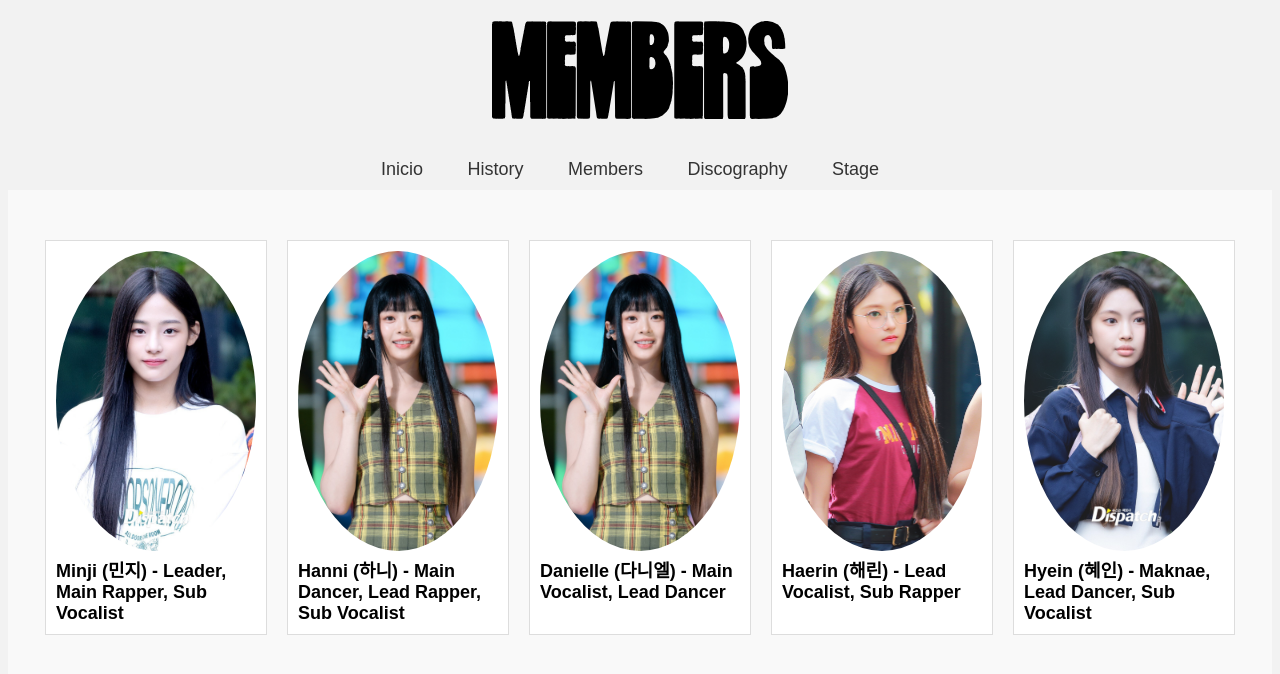
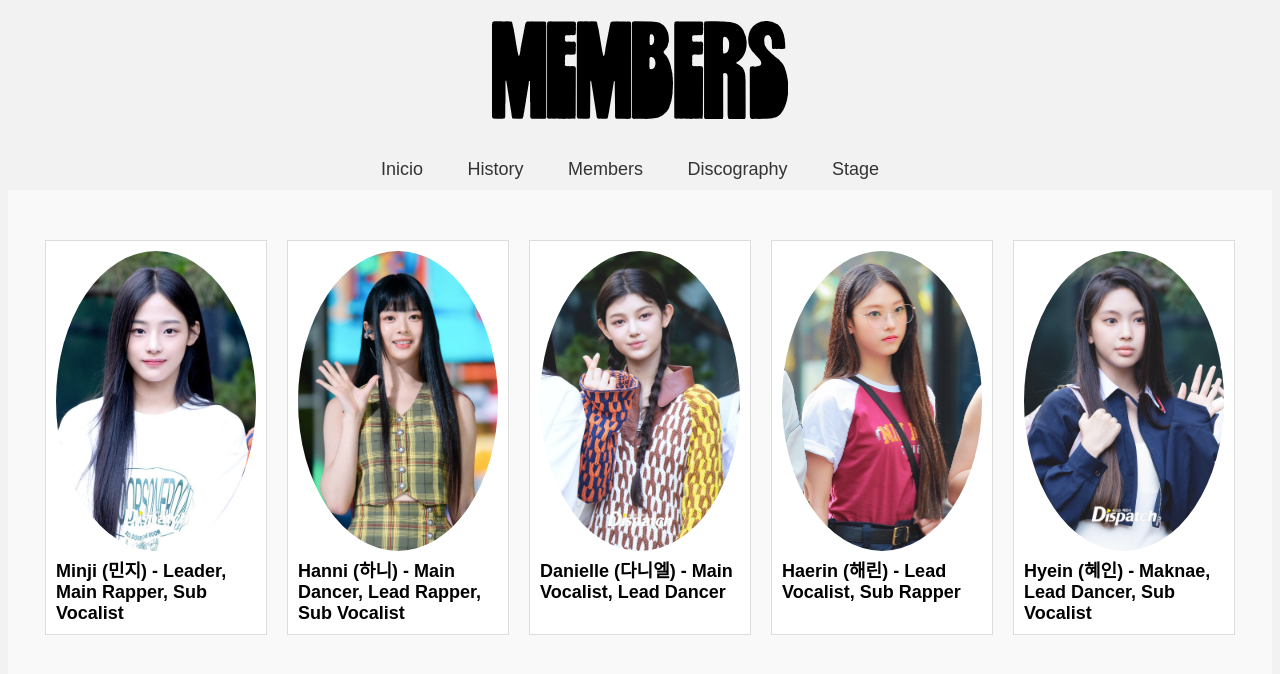
Before and after one commit to Fochoa24/newjeanspage, a plain HTML site: page pages/members.html in a window 1280 px wide. Drawn offline with Linux system fonts and the light colour scheme.

Commit message:
last fixed

```diff
--- a/pages/members.html
+++ b/pages/members.html
@@ -29,7 +29,7 @@
         Hanni (하니) - Main Dancer, Lead Rapper, Sub Vocalist
       </li>
       <li>
-        <img src="../images/members/Hanni.jpeg" alt="Danielle">
+        <img src="../images/members/Danielle.jpeg" alt="Danielle">
         Danielle (다니엘) - Main Vocalist, Lead Dancer
       </li>
       <li>
```
